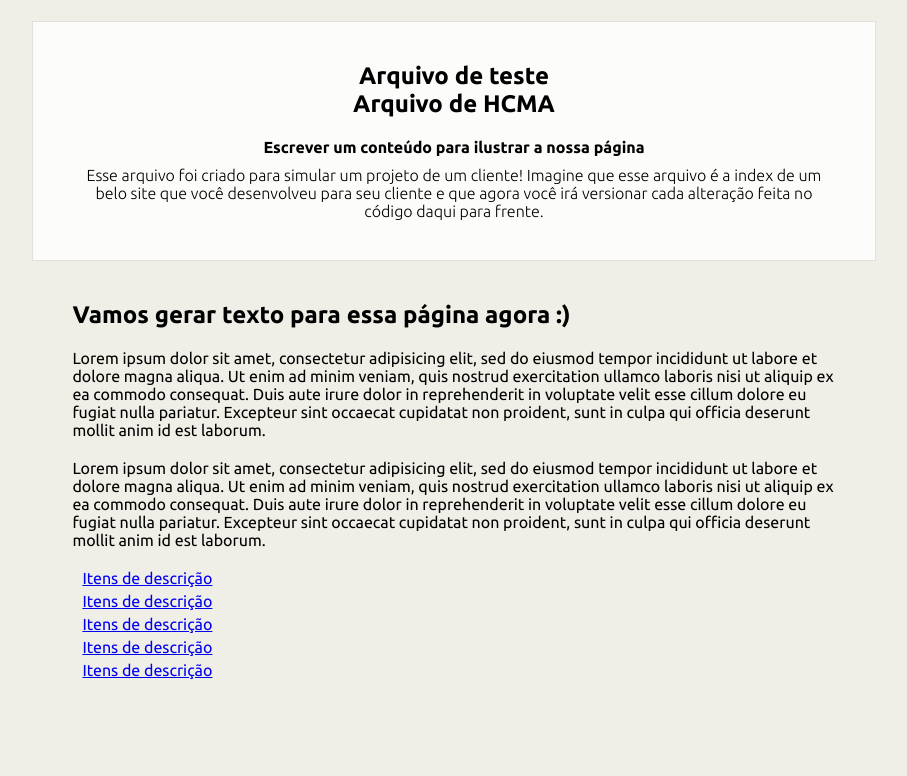
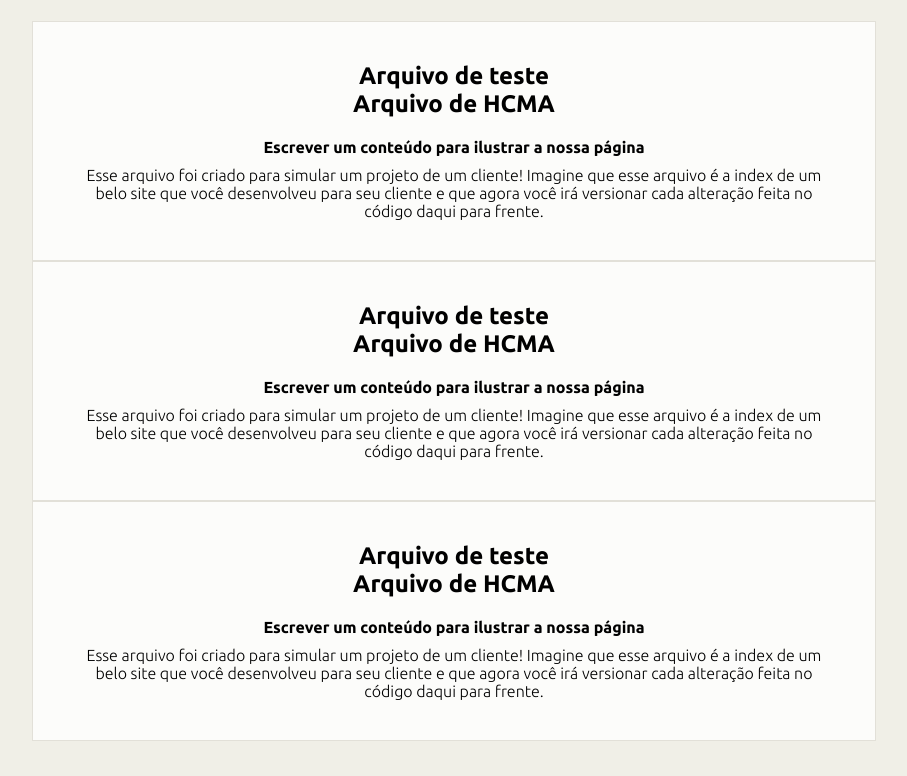
Before and after one commit to hallancma/CLI_TESTE, a plain HTML site: page index.html in a window 1280 px wide. Shown: the part 162-938 px from the top of the page, without its empty margins (186-1093 px from the left). Drawn offline with Linux system fonts and the light colour scheme.

Commit message:
Insecao de conteudo o[conteudo]

```diff
--- a/index.html
+++ b/index.html
@@ -26,6 +26,24 @@
 			<p>Esse arquivo foi criado para simular um projeto de um cliente! Imagine que esse arquivo é a index de um belo site que você desenvolveu para seu cliente e que agora você irá versionar cada alteração feita no código daqui para frente.</p>
 		</article>
 
+				<article class="main_article">
+			<header>
+				<h2>Arquivo de teste</h2>
+				<h2>Arquivo de HCMA
+				</h2>
+				<p class="tagline">Escrever um conteúdo para ilustrar a nossa página</p>
+			</header>
+			<p>Esse arquivo foi criado para simular um projeto de um cliente! Imagine que esse arquivo é a index de um belo site que você desenvolveu para seu cliente e que agora você irá versionar cada alteração feita no código daqui para frente.</p>
+		</article>
+				<article class="main_article">
+			<header>
+				<h2>Arquivo de teste</h2>
+				<h2>Arquivo de HCMA
+				</h2>
+				<p class="tagline">Escrever um conteúdo para ilustrar a nossa página</p>
+			</header>
+			<p>Esse arquivo foi criado para simular um projeto de um cliente! Imagine que esse arquivo é a index de um belo site que você desenvolveu para seu cliente e que agora você irá versionar cada alteração feita no código daqui para frente.</p>
+		</article>
 		<article class="article_single">
 			<header>
 				<h2>Vamos gerar texto para essa página agora :)</h2>
```
